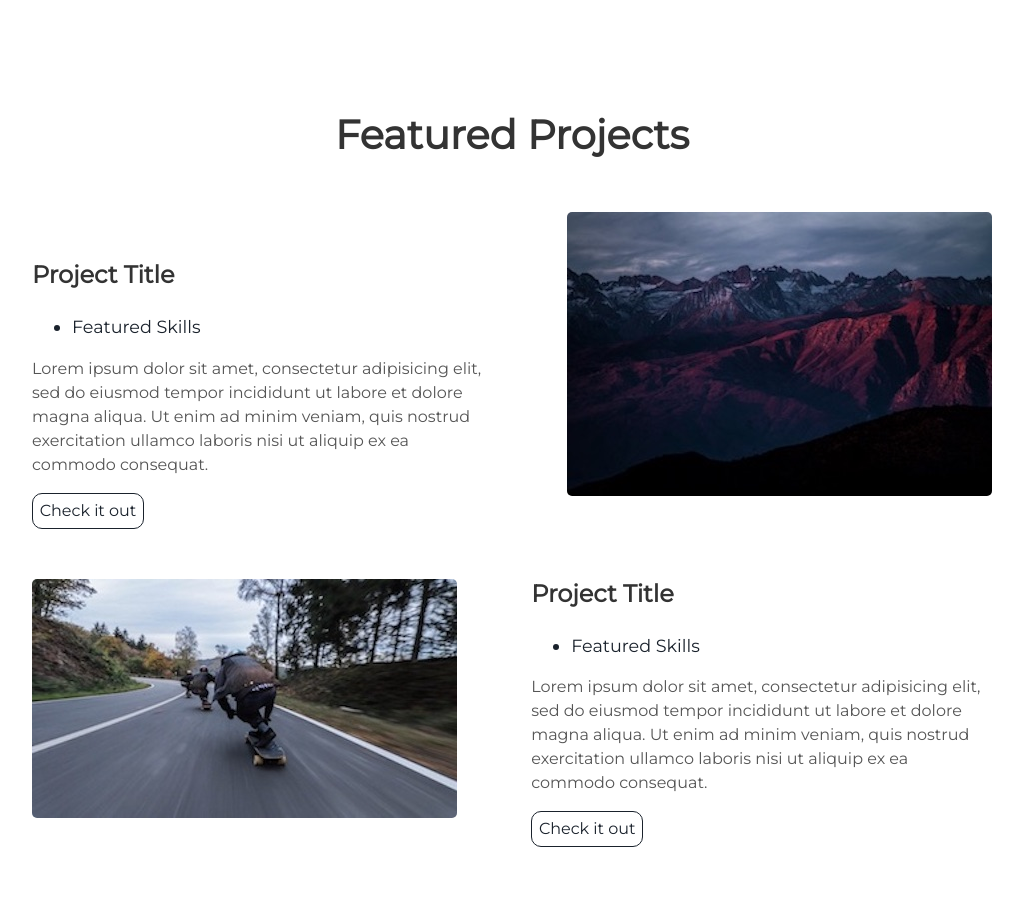
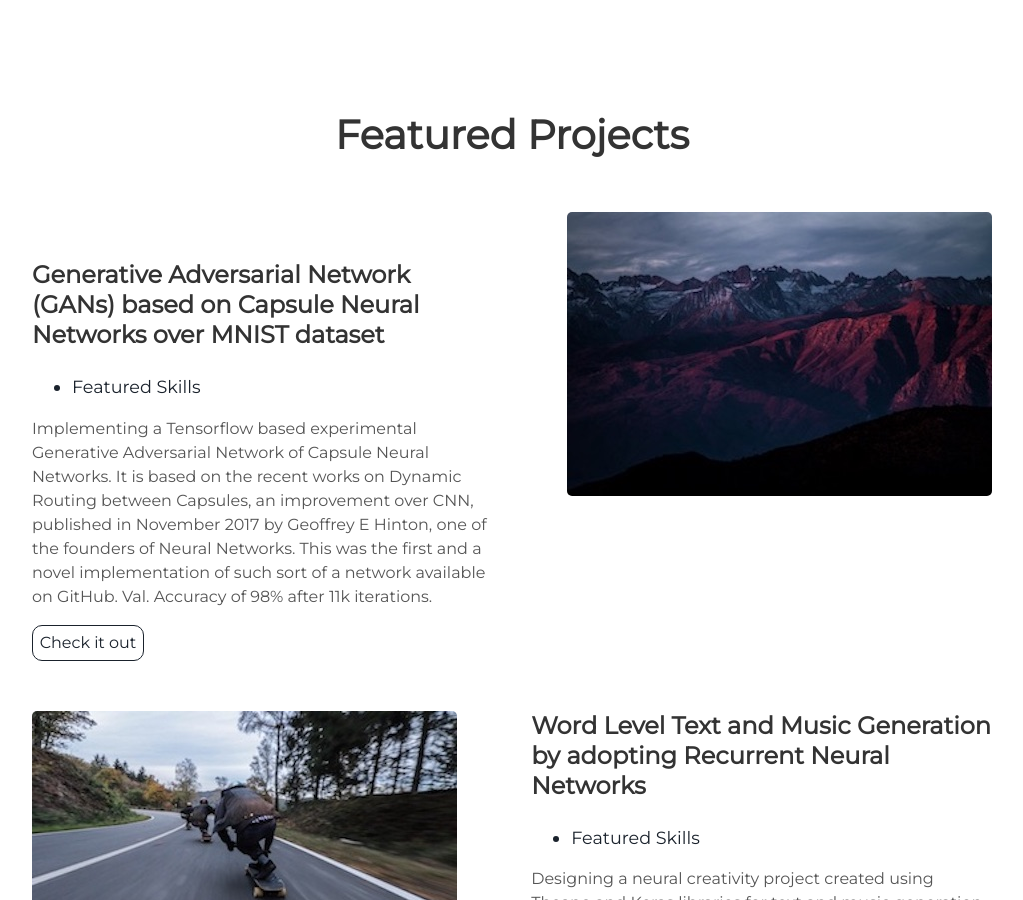
Before and after one commit to vlraik/vlraik.github.io, a Jekyll site: the page built from index.html, in a window 1280 px wide and 900 px high, scrolled down 1679 px. Shown: the whole window, without its empty margins (128-1151 px from the left). Built offline with Jekyll 4.4.1, drawn with Linux system fonts in a browser that asks for light colours; some of the changed text lies outside the part shown.

Commit message:
Editing the project info

```diff
--- a/_config.yml
+++ b/_config.yml
@@ -7,7 +7,7 @@ description: This is my personal blog where I'll talk about Machine Learning, ot
 # User settings
 username: Vrishabh Lakhani
 user_description: Data Science Nerd
-user_title: Graduate Student pursuing Masters in Computer Science at Rochester Institute of Technology.
+user_title: Graduate Student, Rochester Institute of Technology. Master's in Computer Science (AI/DS)
 email: mailto:val3917@rit.edu
 twitter_username: http://www.twitter.com/VrishabhLakhani
 github_username:  http://www.github.com/vlraik
--- a/_includes/projects.html
+++ b/_includes/projects.html
@@ -6,11 +6,11 @@
     <img alt="mountains" src="{{ "/assets/img/mountains.jpg" | prepend: site.baseurl }}" />
   </div>
   <div class="contents">
-    <h3> Project Title </h3>
+    <h3> Generative Adversarial Network (GANs) based on Capsule Neural Networks over MNIST dataset  </h3>
     <ul>
       <li> Featured Skills</li>
     </ul>
-    <p>Lorem ipsum dolor sit amet, consectetur adipisicing elit, sed do eiusmod tempor incididunt ut labore et dolore magna aliqua. Ut enim ad minim veniam, quis nostrud exercitation ullamco laboris nisi ut aliquip ex ea commodo consequat.</p>
+    <p>Implementing a Tensorflow based experimental Generative Adversarial Network of Capsule Neural Networks. It is based on the recent works on Dynamic Routing between Capsules, an improvement over CNN, published in November 2017 by Geoffrey E Hinton, one of the founders of Neural Networks. This was the first and a novel implementation of such sort of a network available on GitHub. Val. Accuracy of 98% after 11k iterations.</p>
     <a class="project-link" href="#">Check it out</a>
   </div>
 </div>
@@ -19,11 +19,24 @@
     <img alt="mountains" src="{{ "/assets/img/skate.jpg" | prepend: site.baseurl }}" />
   </div>
   <div class="contents-right">
-    <h3> Project Title </h3>
+    <h3> Word Level Text and Music Generation by adopting Recurrent Neural Networks  </h3>
     <ul>
       <li> Featured Skills</li>
     </ul>
-    <p>Lorem ipsum dolor sit amet, consectetur adipisicing elit, sed do eiusmod tempor incididunt ut labore et dolore magna aliqua. Ut enim ad minim veniam, quis nostrud exercitation ullamco laboris nisi ut aliquip ex ea commodo consequat.</p>
+    <p>Designing a neural creativity project created using Theano and Keras libraries for text and music generation by utilizing LSTM with a unique approach of generating text at word level instead of character making it more coherent and improving performance and efficiency</p>
     <a class="project-link" href="#">Check it out</a>
   </div>
 </div>
+<div class="user-projects">
+  <div class="images-right">
+    <img alt="mountains" src="{{ "/assets/img/skate.jpg" | prepend: site.baseurl }}" />
+  </div>
+  <div class="contents-right">
+    <h3> Hand gesture recognition using Probabilistic Graphical models and Statistical method analysis.  </h3>
+    <ul>
+      <li> Featured Skills</li>
+    </ul>
+    <p>Analyzed 2GB of data using extensive feature engineering and Bayesian analysis. Applied kernel tricks along with feature selection using ARD and density estimation using Probabilistic graphical models. Classified the dataset using a series of boosted classifiers along with Gaussian process for classification. Received an RMSE equivalent to the state of art deep learning model for such application. This has application in medical data where the amount of data is very less.</p>
+    <a class="project-link" href="#">Check it out</a>
+  </div>
+</div>
```
